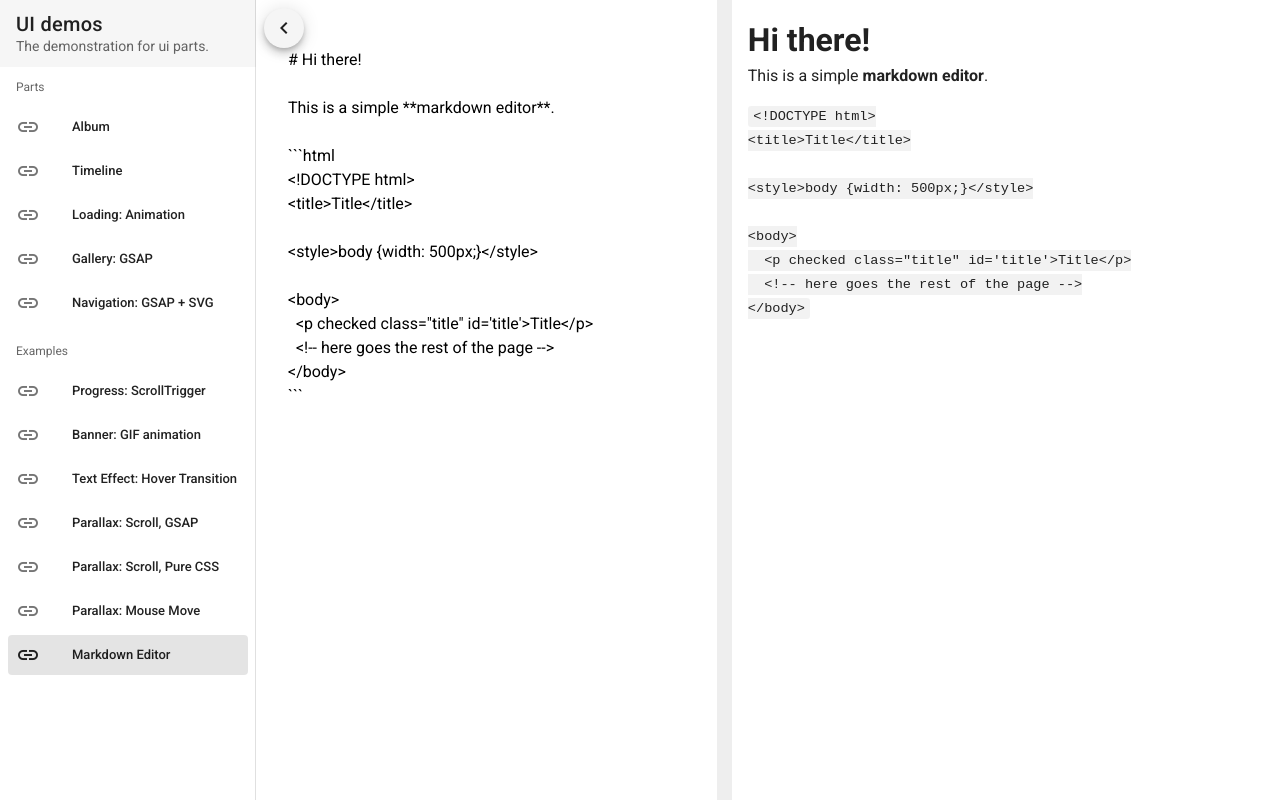
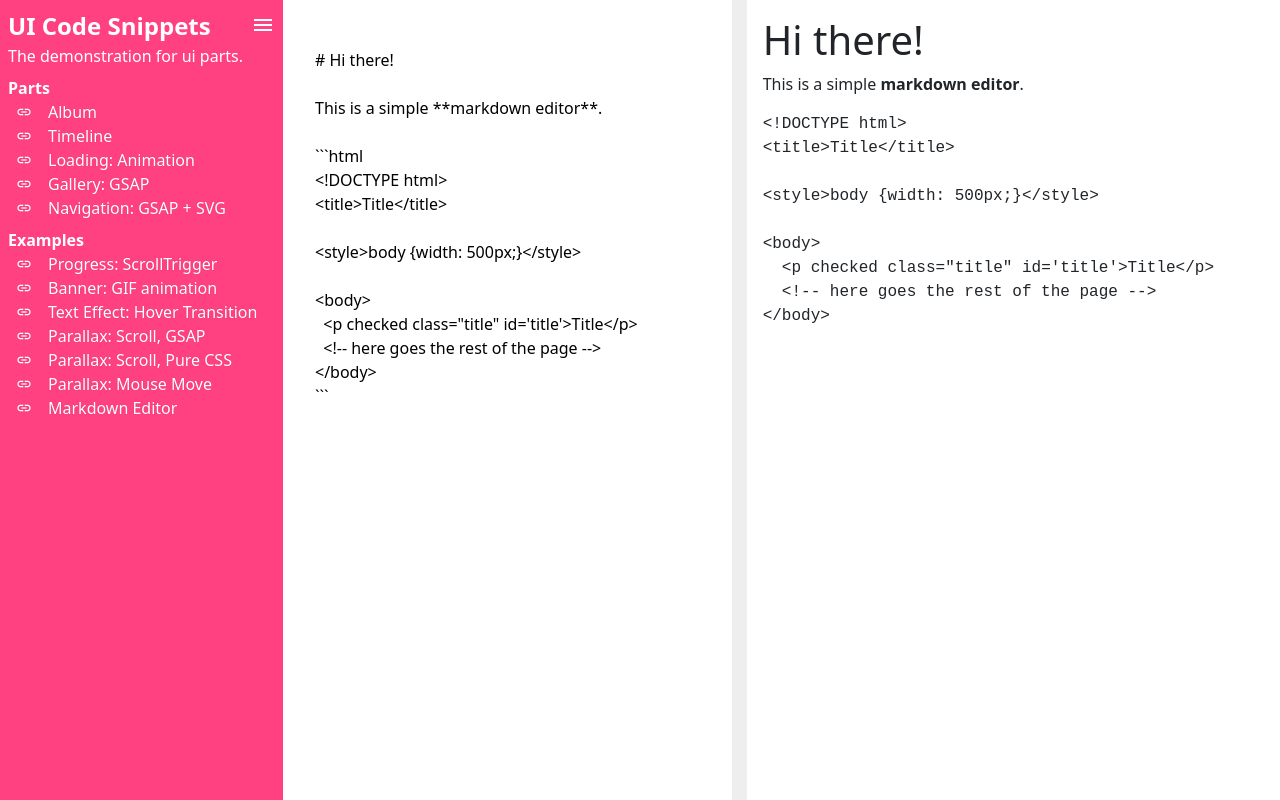
Before and after one commit to zfanli/ui, a Vue app: page /#/markdown-editor in a window 1280 px wide. Built offline with nearby package versions, Linux system fonts and the light colour scheme.

Commit message:
Remove vuetify from entry

```diff
--- a/package.json
+++ b/package.json
@@ -8,6 +8,9 @@
     "lint": "vue-cli-service lint"
   },
   "dependencies": {
+    "@mdi/font": "^5.9.55",
+    "@popperjs/core": "^2.9.2",
+    "bootstrap": "^5.0.2",
     "core-js": "^3.6.5",
     "gsap": "^3.7.0",
     "highlight.js": "^11.1.0",
--- a/src/App.vue
+++ b/src/App.vue
@@ -1,53 +1,29 @@
 <template>
-  <v-app>
-    <v-navigation-drawer app v-model="showNav">
-      <v-list-item to="/">
-        <v-list-item-content>
-          <v-list-item-title class="text-h6">UI demos</v-list-item-title>
-          <v-list-item-subtitle>
-            The demonstration for ui parts.
-          </v-list-item-subtitle>
-        </v-list-item-content>
-      </v-list-item>
+  <div class="app">
+    <nav :class="{ open: showNav }">
+      <header>
+        <div class="home" @click="to('/')">
+          <div class="title">UI Code Snippets</div>
+          <div class="desc">The demonstration for ui parts.</div>
+        </div>
+        <div class="menu mdi mdi-menu" @click="showNav = !showNav"></div>
+      </header>
+      <section class="nav-group" v-for="(nav, idx) in links" :key="idx">
+        <div class="subheader" v-if="!!nav.subheader">{{ nav.subheader }}</div>
+        <div
+          class="nav-item"
+          v-for="item in nav.items"
+          :key="item.name"
+          @click="to(item.link)"
+        >
+          <i :class="['mdi', item.icon]"></i>
+          <span>{{ item.name }}</span>
+        </div>
+      </section>
+    </nav>
 
-      <v-list
-        v-for="(nav, idx) in links"
-        :key="idx"
-        :subheader="!!nav.subheader"
-        nav
-        dense
-      >
-        <v-subheader v-if="!!nav.subheader">{{ nav.subheader }}</v-subheader>
-        <v-list-item v-for="item in nav.items" :key="item.name" :to="item.link">
-          <v-list-item-icon>
-            <v-icon>{{ item.icon }}</v-icon>
-          </v-list-item-icon>
-          <v-list-item-content>
-            <v-list-item-title>
-              {{ item.name }}
-            </v-list-item-title>
-          </v-list-item-content>
-        </v-list-item>
-      </v-list>
-    </v-navigation-drawer>
-
-    <v-main>
-      <v-btn
-        class="switcher"
-        color="gray"
-        small
-        fab
-        @click="showNav = !showNav"
-      >
-        <v-icon
-          :style="`transform: ${showNav ? 'rotate(0deg)' : 'rotate(180deg)'};`"
-        >
-          mdi-chevron-left
-        </v-icon>
-      </v-btn>
-      <router-view />
-    </v-main>
-  </v-app>
+    <router-view class="content" />
+  </div>
 </template>
 
 <script>
@@ -134,10 +110,17 @@ export default {
       window.dispatchEvent(new Event("resize"));
     },
   },
+  methods: {
+    to(link) {
+      this.$router.push(link);
+    },
+  },
 };
 </script>
 
 <style lang="scss">
+@import "~bootstrap/scss/bootstrap.scss";
+
 html {
   overflow: hidden !important;
 }
@@ -147,13 +130,98 @@ html {
 </style>
 
 <style lang="scss" scoped>
-.switcher {
-  background-color: white;
-  border-color: gray;
-  transition: all 0.25s ease;
-  position: absolute;
-  top: 0.5rem;
-  left: 0.5rem;
-  z-index: 1;
+.app {
+  min-height: 100vh;
+  display: flex;
+
+  nav {
+    flex-shrink: 0;
+    padding: 0.5rem;
+    background-color: #ff4081;
+    color: white;
+    transform: translate3d(-100%, 0, 0);
+    position: fixed;
+    top: 0;
+    z-index: 100;
+    transition: all 0.25s ease-out;
+    max-height: 100vh;
+    height: 100vh;
+
+    &.open {
+      transform: translate3d(0, 0, 0);
+      position: sticky;
+
+      header .menu {
+        transform: translate3d(0, 0, 0);
+        color: #fff;
+        background-color: transparent;
+      }
+    }
+
+    header {
+      display: flex;
+      justify-content: flex-start;
+
+      .home {
+        padding-right: 0.5rem;
+        flex-grow: 1;
+
+        .title {
+          font-size: 1.5rem;
+          font-weight: bold;
+        }
+      }
+
+      .menu {
+        font-size: 1.5rem;
+        cursor: pointer;
+        transform: translate3d(2.5rem, -0.5rem, 0);
+        color: #0009;
+        transition: color 0.25s ease-out 0.25s;
+        background-color: #fff6;
+        justify-self: center;
+        align-self: flex-start;
+        line-height: 1;
+        margin-top: 5px;
+
+        &:hover::before {
+          transform: rotate(-90deg);
+        }
+
+        &::before {
+          transition: all 0.25s ease;
+        }
+      }
+    }
+
+    .nav-group {
+      margin: 0.5rem 0;
+
+      .subheader {
+        font-weight: bold;
+      }
+
+      .nav-item {
+        padding-left: 0.5rem;
+        line-height: 1.5;
+        cursor: pointer;
+        text-shadow: 0 0 1px #0003;
+
+        &:hover {
+          text-shadow: 0 0 5px #000;
+        }
+
+        .mdi {
+          margin-right: 1rem;
+        }
+      }
+    }
+  }
+
+  .content {
+    flex-shrink: 0;
+    flex-grow: 1;
+    min-height: 100vh;
+  }
 }
 </style>
--- a/src/main.js
+++ b/src/main.js
@@ -1,12 +1,14 @@
-import Vue from 'vue'
-import App from './App.vue'
-import router from './router'
-import vuetify from './plugins/vuetify'
+import Vue from "vue";
+import App from "./App.vue";
+import router from "./router";
+import vuetify from "./plugins/vuetify";
+import toolbox from "./plugins/toolbox";
 
-Vue.config.productionTip = false
+Vue.config.productionTip = false;
+Vue.use(toolbox);
 
 new Vue({
   router,
   vuetify,
-  render: h => h(App)
-}).$mount('#app')
+  render: (h) => h(App),
+}).$mount("#app");
--- /dev/null
+++ b/src/plugins/toolbox.js
@@ -0,0 +1,12 @@
+const toolbox = {
+  mobile: false,
+  install: (app) => {
+    toolbox.app = app;
+    app.mobile = toolbox.mobile;
+  },
+  _mobile: () => {
+    toolbox.app.mobile = toolbox.mobile;
+  },
+};
+
+export default toolbox;
--- a/src/views/Home.vue
+++ b/src/views/Home.vue
@@ -2,6 +2,8 @@
   <v-container>
     <div class="text-h6">First page</div>
     Choose the ui part of the left side to see the demonstration of it.
+
+    <div>Test plugin: {{ mobile }}</div>
   </v-container>
 </template>
 
```
Also changed, not shown: 1 other file (tests, documents, lock files or other folders).
